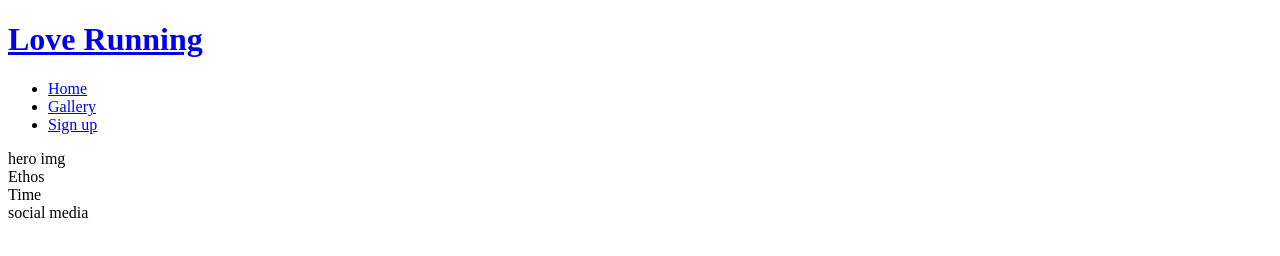
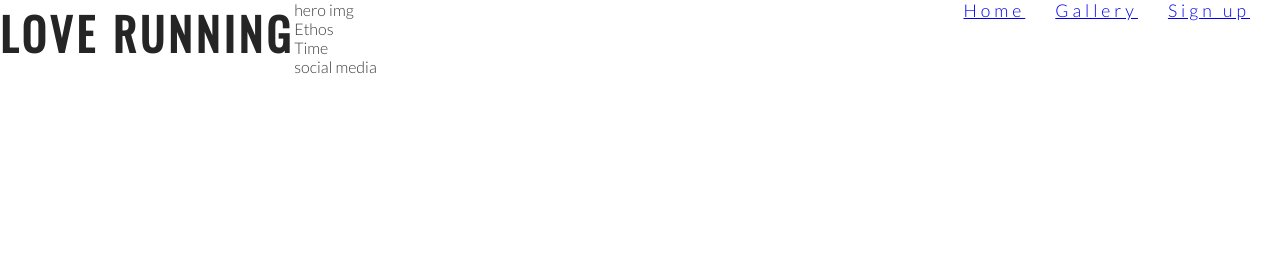
Before and after one commit to AntociM/love-running, a plain HTML site: page index.html in a window 1280 px wide. Drawn offline with nearby package versions, Linux system fonts and the light colour scheme.

Commit message:
Add style to logo and menu

```diff
--- a/assets/css/style.css
+++ b/assets/css/style.css
@@ -1,3 +1,35 @@
+@import url('https://fonts.googleapis.com/css2?family=Lato:wght@300&family=Oswald&display=swap');
+
+* {
+    margin: 0;
+    padding: 0;
+    border: none;
+}
 body {
-    font-family: Arial;
+    font-family: Lato, sans-serif;
+    font-weight: 300;
+    color: #3a3a3a;
 }
+
+h1, h2 {
+    font-family: Oswald, sans-serif;
+    text-transform: uppercase;
+    letter-spacing: 4px;
+    color: #252525
+}
+
+#logo {
+    float: left;
+    font-size: 280%;
+}
+
+#menu {
+    font-size: 110%;
+    letter-spacing: 4px;
+}
+
+#menu li {
+    float: right;
+    list-style-type: none;
+    margin-right: 30px;
+}
--- a/index.html
+++ b/index.html
@@ -7,24 +7,26 @@
     <meta name="description" content="Running club in Dublin, Ireland">
     <meta name="keywords" content="love running, running club, dublin, ireland">
 
-    <link rel="stylesheet" href="assets/css/style.cs">
+    <link rel="stylesheet" href="assets/css/style.css">
     <title>Love Running</title>
 </head>
 <body>
    <header>
        <a href="index.html">
-           <h1>Love Running</h1>
+           <h1 id="logo">Love Running</h1>
        </a>
        <nav>
-           <ul>
+           <ul id="menu">
                <li>
-                   <a href="index.html">Home</a>
+                <a href="#">Sign up</a>
+
                </li>
                <li>
                    <a href="#">Gallery</a>
                </li>
+
                <li>
-                   <a href="#">Sign up</a>
+                <a href="index.html">Home</a>
                </li>
            </ul>
        </nav>
```
